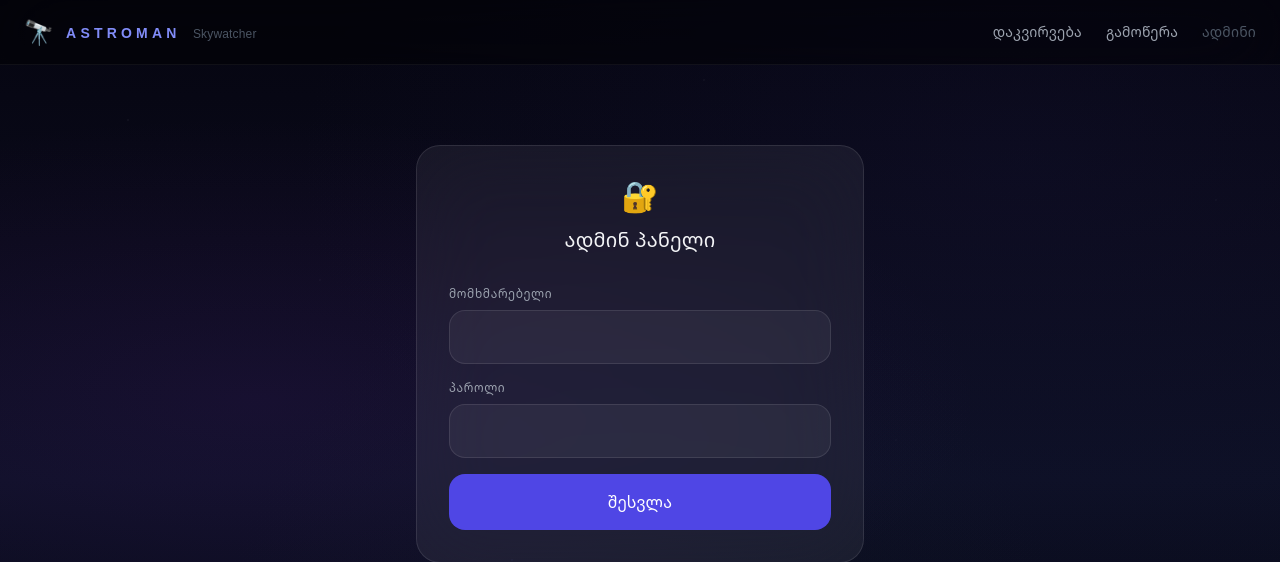
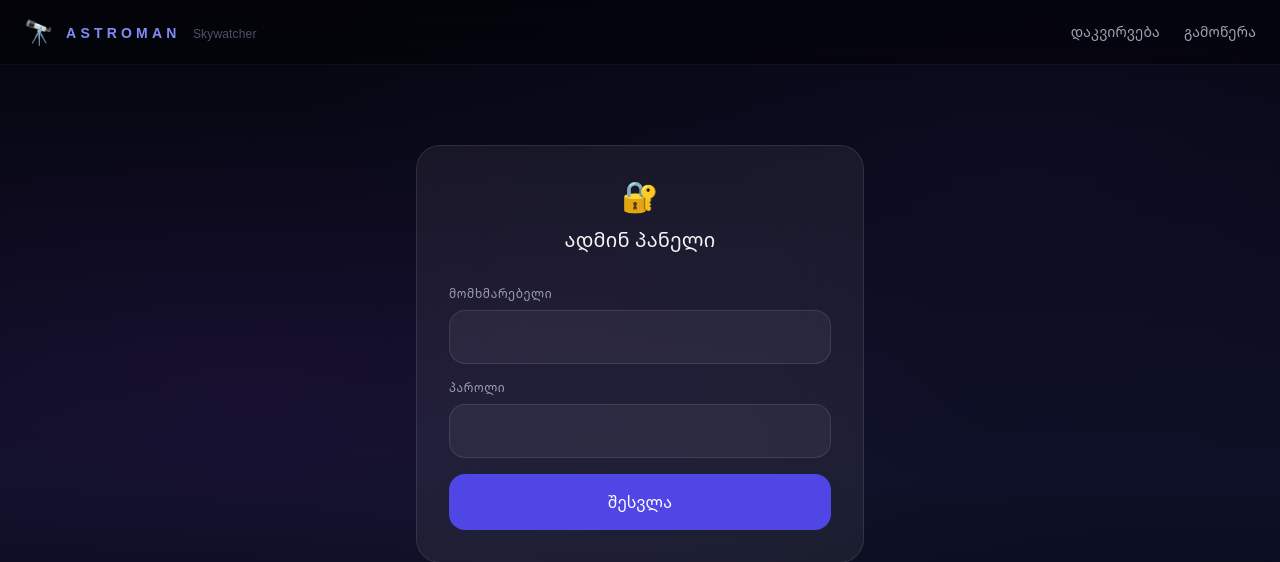
Before and after one commit to Rezimod/Astroman-Skywatcher, a FastAPI app: page /admin in a window 1280 px wide. Shown: the top 562 px of the page. Run offline with FastAPI, Linux system fonts and the light colour scheme; some libraries are stand-ins or nearby versions.

Commit message:
Remove admin link from navigation

```diff
--- a/app/templates/base.html
+++ b/app/templates/base.html
@@ -121,7 +121,6 @@
                 <div class="hidden sm:flex items-center gap-6">
                     <a href="/" class="text-sm text-gray-400 hover:text-indigo-300 transition-colors">დაკვირვება</a>
                     <a href="/subscribe" class="text-sm text-gray-400 hover:text-indigo-300 transition-colors">გამოწერა</a>
-                    <a href="/admin" class="text-sm text-gray-600 hover:text-gray-400 transition-colors">ადმინი</a>
                 </div>
 
                 <!-- Mobile hamburger -->
@@ -140,7 +139,6 @@
         <div class="relative flex flex-col items-center justify-center h-full gap-8">
             <a href="/" class="text-2xl text-white hover:text-indigo-300 transition-colors">დაკვირვება</a>
             <a href="/subscribe" class="text-2xl text-white hover:text-indigo-300 transition-colors">გამოწერა</a>
-            <a href="/admin" class="text-xl text-gray-500 hover:text-gray-300 transition-colors">ადმინი</a>
             <button id="mobile-menu-close" class="mt-12 text-gray-600 hover:text-gray-400 text-sm uppercase tracking-widest transition-colors">✕ დახურვა</button>
         </div>
     </div>
```
